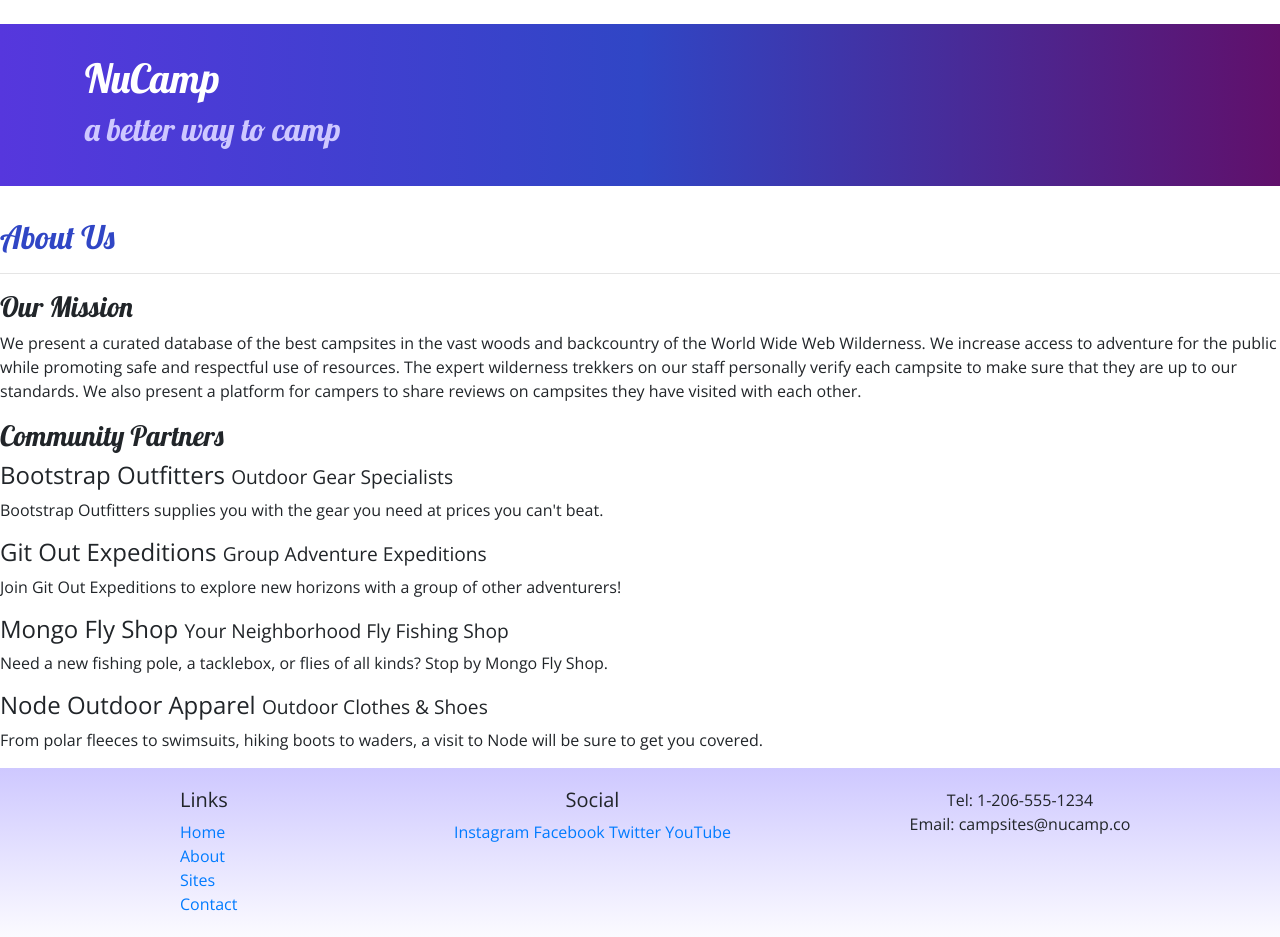
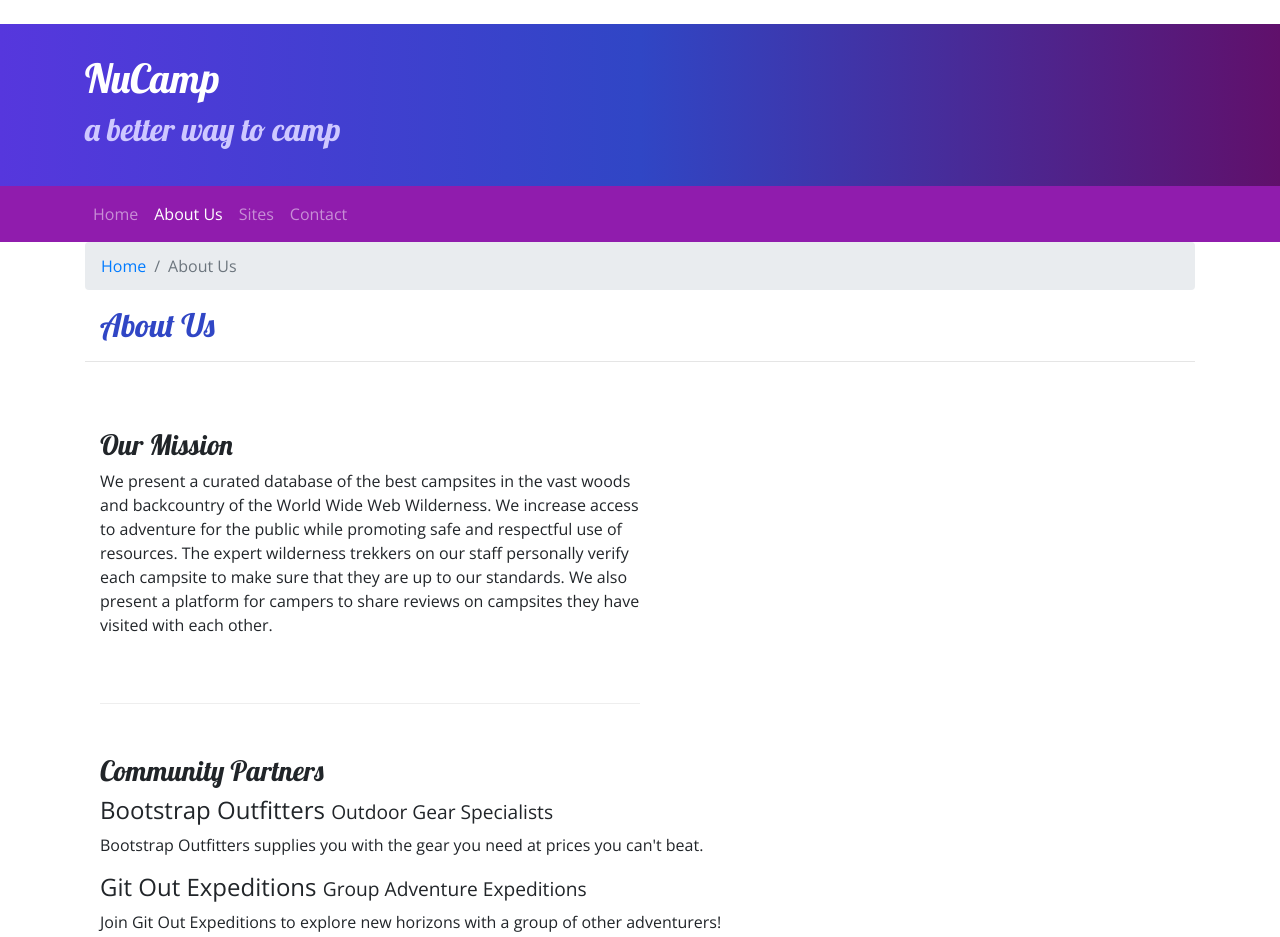
Before and after one commit to BennyDeet/bootstrap, a website: page aboutus.html in a window 1280 px wide. Shown: the top 937 px of the page. Drawn offline with nearby package versions, Linux system fonts and the light colour scheme.

Commit message:
Navbar and Breadcrumbs

```diff
--- a/aboutus.html
+++ b/aboutus.html
@@ -29,32 +29,53 @@
         </div>
     </header>
 
-    <div>
-        <div>
-            <div>
-               <h2>About Us</h2>
+    <nav class="navbar navbar-expand-sm navbar-dark sticky-top">
+        <div class="container">
+            <button class="navbar-toggler ml-auto" type="button" data-toggle="collapse" data-target="#nucampNavbar">
+                <span class="navbar-toggler-icon"></span>
+            </button>
+
+            <div class="collapse navbar-collapse" id="nucampNavbar">
+                <ul class="navbar-nav">
+                    <li class="nav-item"><a class="nav-link" href="index.html">Home</a></li>
+                    <li class="nav-item active"><a class="nav-link" href="#">About Us</a></li>
+                    <li class="nav-item"><a class="nav-link" href="#">Sites</a></li>
+                    <li class="nav-item"><a class="nav-link" href="#">Contact</a></li>
+                </ul>
+            </div>
+        </div>
+    </nav>
+
+    <div class="container ">
+        <div class="row">
+            <div class="col">
+                <ol class="breadcrumb">
+                    <li class="breadcrumb-item"><a href="index.html">Home</a></li>
+                    <li class="breadcrumb-item active">About Us</li>
+                </ol>
+               <h2 class="col-12">About Us</h2>
                <hr />
             </div>
         </div>
 
-        <div>
-            <div>
+        <div class="container ">
+            <div class="col-sm-6 row-content">
                 <h3>Our Mission</h3>
                 <p>We present a curated database of the best campsites in the vast woods and backcountry of the World Wide Web Wilderness. We increase access to adventure for the public while promoting safe and respectful use of resources. The expert wilderness trekkers on our staff personally verify each campsite to make sure that they are up to our standards. We also present a platform for campers to share reviews on campsites they have visited with each other.</p>
             </div>
         </div>
 
-        <div>
-            <div>
+        <div class="container ">
+            <div class="col row-content">
                 <h3>Community Partners</h3>
                 <h4>Bootstrap Outfitters <small>Outdoor Gear Specialists</small></h4>
-                <p>Bootstrap Outfitters supplies you with the gear you need at prices you can't beat.</p>
+                <p class="d-none d-sm-block">Bootstrap Outfitters supplies you with the gear you need at prices you can't beat.</p>
                 <h4>Git Out Expeditions <small>Group Adventure Expeditions</small></h4>
-                <p>Join Git Out Expeditions to explore new horizons with a group of other adventurers!</p>
+                <p class="d-none d-sm-block">Join Git Out Expeditions to explore new horizons with a group of other adventurers!</p>
                 <h4>Mongo Fly Shop <small>Your Neighborhood Fly Fishing Shop</small></h4>
-                <p>Need a new fishing pole, a tacklebox, or flies of all kinds? Stop by Mongo Fly Shop.</p>
+                <p class="d-none d-sm-block">Need a new fishing pole, a tacklebox, or flies of all kinds? Stop by Mongo Fly Shop.</p>
                 <h4>Node Outdoor Apparel <small>Outdoor Clothes & Shoes</small></h4>
-                <p>From polar fleeces to swimsuits, hiking boots to waders, a visit to Node will be sure to get you covered.</p>
+                <p class="d-none d-sm-block">From polar fleeces to swimsuits, hiking boots to waders, a visit to Node will be sure to get you covered.</p>
             </div>
         </div>
     </div>
@@ -86,6 +107,11 @@
         </div>
     </footer>
 
+    <!-- jQuery must come first, then Popper.js, then the Bootstrap JavaScript plugins.-->
+    <script src="node_modules/jquery/dist/jquery.slim.min.js"></script>
+    <script src="node_modules/popper.js/dist/umd/popper.min.js"></script>
+    <script src="node_modules/bootstrap/dist/js/bootstrap.min.js"></script>
+
 </body>
 
 </html>
--- a/css/styles.css
+++ b/css/styles.css
@@ -20,6 +20,7 @@ footer {
 }
 
 .jumbotron {
+  margin: 0%;
   padding: 30px;
   background-image: linear-gradient(to right, #5637DD, #3046C5, #60106B);
   color: white;
@@ -30,3 +31,7 @@ footer {
   border-bottom: 1px ridge;
   min-height: 200px;
 }
+
+.navbar {
+  background-color: #901CAD;
+}
```
Also changed, not shown: index.html (+22 -5 lines).
